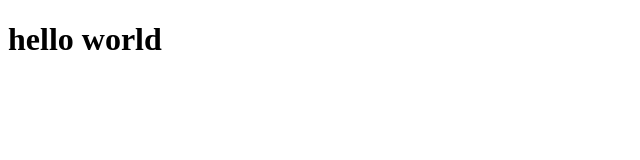
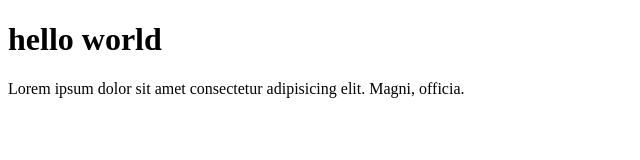
Before and after one commit to NurizkiAnsyah22/git-test, a plain HTML site: page index.html in a window 1280 px wide. Shown: the whole page, without its empty margins (0-640 px from the left). Drawn offline with Linux system fonts and the light colour scheme.

Commit message:
menambahkan paragraf

```diff
--- a/index.html
+++ b/index.html
@@ -8,6 +8,7 @@
 </head>
 <body>
     <h1>hello world</h1>
+    <p>Lorem ipsum dolor sit amet consectetur adipisicing elit. Magni, officia.</p>
 
 </body>
 </html>
```
